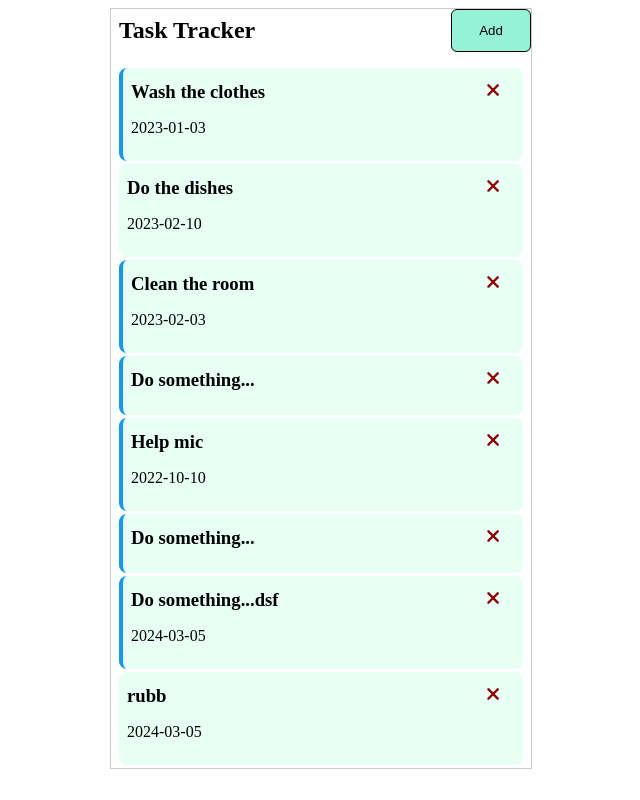
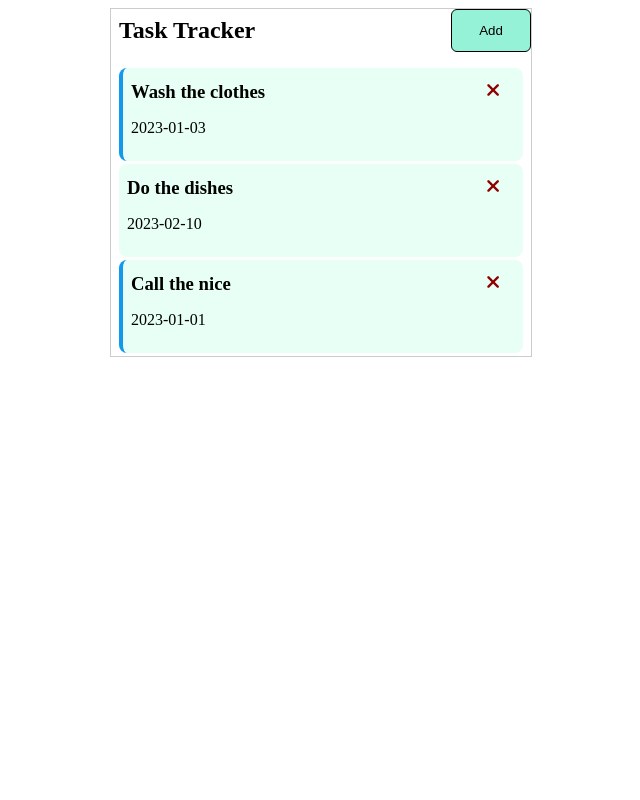
Before and after one commit to rasujan/vue-task-tracker, a Vue app: page / in a window 1280 px wide. Shown: the whole page, without its empty margins (319-959 px from the left). Built offline with nearby package versions, Linux system fonts and the light colour scheme; data requests are answered from the project's data file.

Commit message:
Feat: able to curd operate

```diff
--- a/db.json
+++ b/db.json
@@ -13,40 +13,10 @@
       "date": "2023-02-10"
     },
     {
-      "id": 3,
-      "text": "Clean the room",
+      "text": "Call the nice",
       "reminder": true,
-      "date": "2023-02-03"
-    },
-    {
-      "text": "Do something...",
-      "reminder": true,
-      "date": "",
-      "id": 4
-    },
-    {
-      "text": "Help mic",
-      "reminder": true,
-      "date": "2022-10-10",
-      "id": 5
-    },
-    {
-      "text": "Do something...",
-      "reminder": true,
-      "date": "",
-      "id": 6
-    },
-    {
-      "text": "Do something...dsf",
-      "reminder": true,
-      "date": "2024-03-05",
-      "id": 7
-    },
-    {
-      "text": "rubb",
-      "reminder": false,
-      "date": "2024-03-05",
-      "id": 8
+      "date": "2023-01-01",
+      "id": 3
     }
   ]
 }
--- a/src/App.vue
+++ b/src/App.vue
@@ -13,7 +13,7 @@
     <section>
       <TasksC
         @delete-task="deleteTask"
-        @toggle-reminder="toggleTask"
+        @toggle-reminder="toggleTaskReminder"
         @fetch-task="fetchTask"
         :tasks="tasks"
       />
@@ -40,19 +40,40 @@ export default {
     this.tasks = await this.fetchTasks();
   },
   methods: {
-    deleteTask(id: number) {
-      this.tasks = this.tasks.filter((task) => task.id !== id);
+    async deleteTask(id: number) {
+      if (confirm("Are you sure?")) {
+        const res = await fetch(`api/tasks/${id}`, {
+          method: "DELETE",
+        });
+
+        res.status === 200
+          ? (this.tasks = this.tasks.filter((task) => task.id !== id))
+          : alert("Error deleting task");
+      }
     },
     toggleShowAddTask() {
       this.showAddTask = !this.showAddTask;
     },
-    toggleTask(id: number) {
+    async toggleTaskReminder(id: number) {
+      const taskToToggle = await this.fetchTask(id);
+      const updTask = { ...taskToToggle, reminder: !taskToToggle.reminder };
+
+      const res = await fetch(`api/tasks/${id}`, {
+        method: "PUT",
+        headers: {
+          "Content-type": "application/json",
+        },
+        body: JSON.stringify(updTask),
+      });
+
+      const data = await res.json();
+
       this.tasks = this.tasks.map((task) =>
-        task.id === id ? { ...task, reminder: !task.reminder } : task
+        task.id === id ? { ...task, reminder: data.reminder } : task
       );
     },
     async addTask(formData: any) {
-      console.log("🚀 ~ file: App.vue:55 ~ addTask ~ formData", formData);
+      // console.log("🚀 ~ file: App.vue:55 ~ addTask ~ formData", formData);
       const res = await fetch("http://localhost:5000/tasks", {
         method: "POST",
         headers: { "Content-Type": "application/json" },
```
